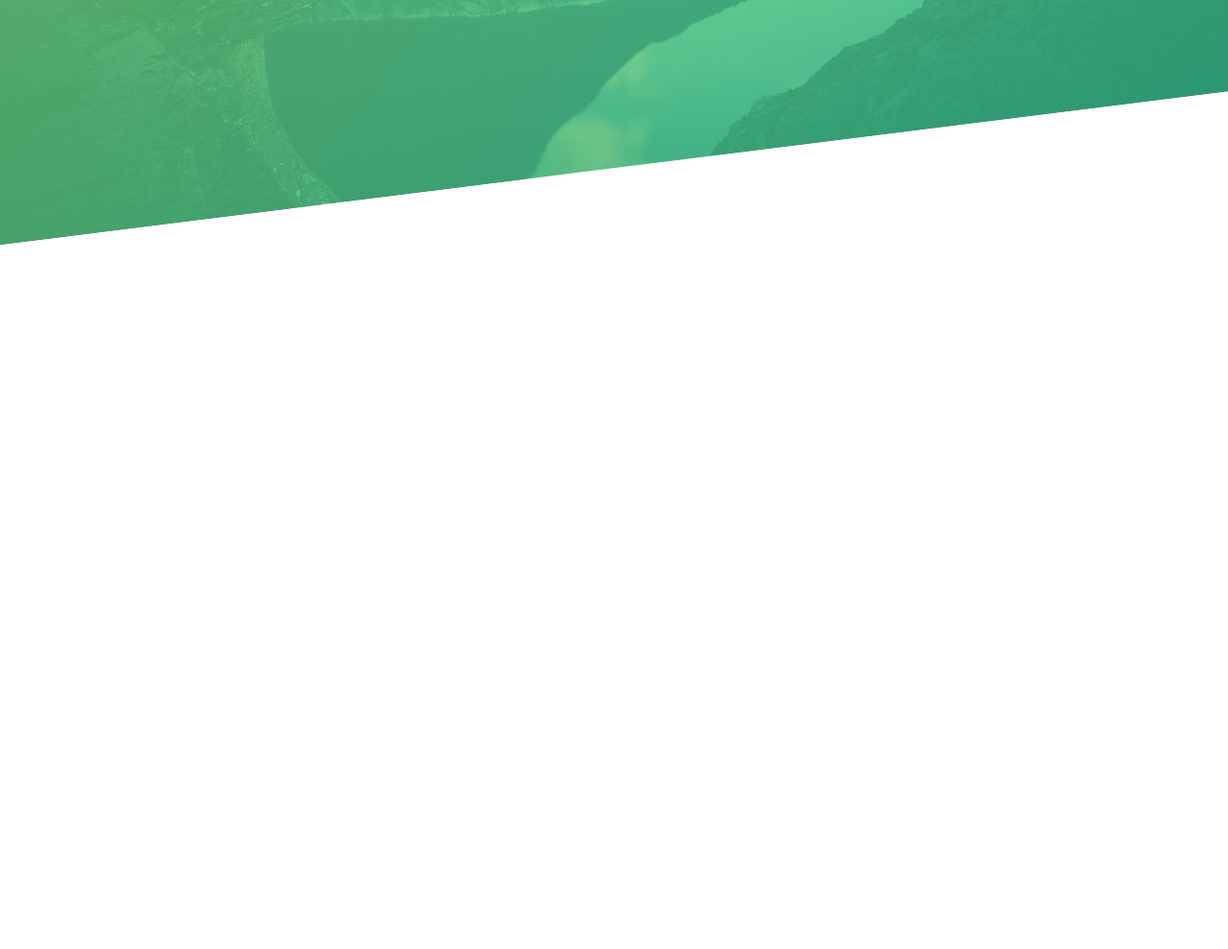
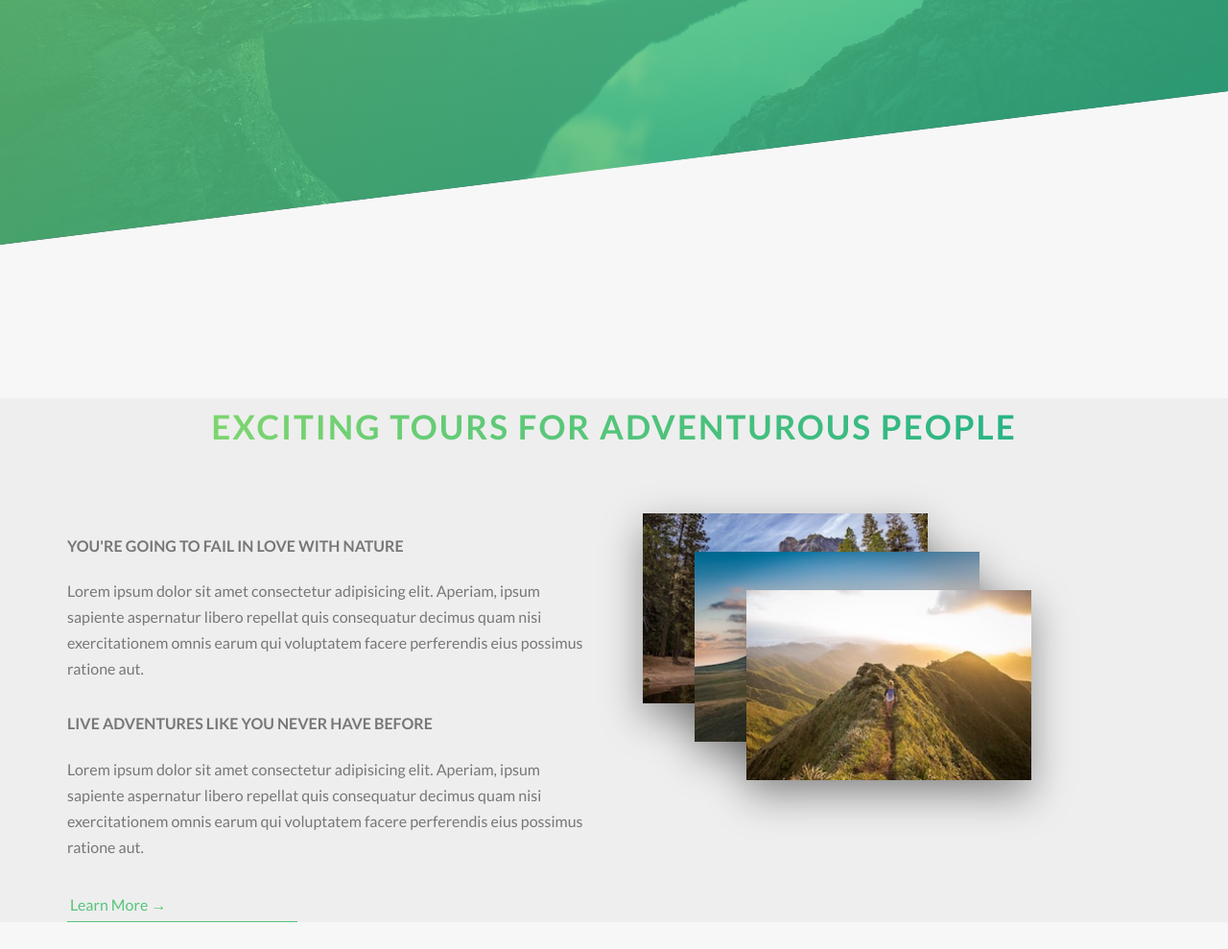
Before and after one commit to Joao010/natours, a website: page index.html in a window 1280 px wide. Shown: the part 505-1494 px from the top of the page at 96% size. Before the commit the page ends 800 px from the top, so only its background shows below. Drawn offline with Linux system fonts and the light colour scheme.

Commit message:
building the about section & fixed some bugs

```diff
--- a/index.html
+++ b/index.html
@@ -1,5 +1,6 @@
 <!DOCTYPE html>
 <html lang="en">
+
 <head>
   <meta charset="UTF-8">
   <meta http-equiv="X-UA-Compatible" content="IE=edge">
@@ -13,10 +14,11 @@
 
   <title>Natours | Exciting tours for adventurous people</title>
 </head>
+
 <body>
   <header class="header">
     <div class="header__logo-box">
-      <img src="img/logo-white.png" alt="Logo" class="header__logo"/>
+      <img src="img/logo-white.png" alt="Logo" class="header__logo" />
     </div>
 
     <div class="header__text-box">
@@ -28,5 +30,42 @@
       <a href="#" class="btn btn--white btn--animated">discover our tours</a>
     </div>
   </header>
+
+  <main>
+    <section class="section-about">
+      <div class="u-center-text u-margin-bottom-big">
+        <h2 class="heading-secondary">
+          Exciting tours for adventurous people
+        </h2>
+      </div>
+
+      <div class="row">
+        <div class="col-1-of-2">
+          <h3 class="heading-tertiary u-margin-bottom-small">
+            You're going to fail in love with nature
+          </h3>
+          <p class="paragraph">
+            Lorem ipsum dolor sit amet consectetur adipisicing elit. Aperiam, ipsum sapiente aspernatur libero repellat quis consequatur decimus quam nisi exercitationem omnis earum qui voluptatem facere perferendis eius possimus ratione aut.
+          </p>
+
+          <h3 class="heading-tertiary u-margin-bottom-small">
+            Live adventures like you never have before
+          </h3>
+          <p class="paragraph">
+            Lorem ipsum dolor sit amet consectetur adipisicing elit. Aperiam, ipsum sapiente aspernatur libero repellat quis consequatur decimus quam nisi exercitationem omnis earum qui voluptatem facere perferendis eius possimus ratione aut.
+          </p>
+          <a href="#" class="col-1-of-2 btn-text">Learn More &rarr;</a>
+        </div>
+        <div class="col-1-of-2">
+          <div class="composition">
+            <img src="img/nat-1.jpg" alt="Photo 1" class="composition__photo composition__photo--p1">
+            <img src="img/nat-2.jpg" alt="Photo 2" class="composition__photo composition__photo--p2">
+            <img src="img/nat-3.jpg" alt="Photo 3" class="composition__photo composition__photo--p3">
+          </div>
+        </div>
+      </div>
+    </section>
+  </main>
 </body>
+
 </html>
--- a/sass/abstracts/_variables.scss
+++ b/sass/abstracts/_variables.scss
@@ -3,9 +3,13 @@ $color-primary: #55c57a;
 $color-primary-light: #7ed56f;
 $color-primary-dark: #28b485;
 
+$color-grey-light-1: #f7f7f7;
+
 $color-grey-dark: #777;
 $color-white: #fff;
 $color-black: #000;
+
+$default-font-size: 1.6rem;
 
 // GRID
 $grid-width: 114rem;
--- a/sass/base/_base.scss
+++ b/sass/base/_base.scss
@@ -12,4 +12,5 @@ html {
 
 body {
   box-sizing: border-box;
+  background: $color-grey-light-1;
 }
--- a/sass/base/_typography.scss
+++ b/sass/base/_typography.scss
@@ -40,3 +40,34 @@ body {
     letter-spacing: 1.75rem;
   }
 }
+
+.heading-secondary {
+  font-size: 3.5rem;
+  text-transform: uppercase;
+  font-weight: 700;
+  display: inline-block;
+  background-image: linear-gradient(to right, $color-primary-light, $color-primary-dark);
+  -webkit-background-clip: text;
+  color: transparent;
+  letter-spacing: 2px;
+  transition: all .2s;
+
+  &:hover {
+    transform: skewY(2deg) skewX(15deg) scale(1.1);
+    text-shadow: .5rem 1rem 2rem rgba($color-black, .2);
+  }
+}
+
+.heading-tertiary {
+  font-size: $default-font-size;
+  font-weight: 700;
+  text-transform: uppercase;
+}
+
+.paragraph {
+  font-size: $default-font-size;
+
+  &:not(:last-child) {
+    margin-bottom: 3rem;
+  }
+}
--- a/sass/base/_utils.scss
+++ b/sass/base/_utils.scss
@@ -0,0 +1,15 @@
+.u-center-text {
+  text-align: center;
+}
+
+.u-margin-bottom-small {
+  margin-bottom: 2rem;
+}
+
+.u-margin-bottom-medium {
+  margin-bottom: 4rem;
+}
+
+.u-margin-bottom-big {
+  margin-bottom: 8rem;
+}
--- a/sass/components/_button.scss
+++ b/sass/components/_button.scss
@@ -15,7 +15,7 @@
 
   &:hover {
     transform: translateY(-3px);
-    box-shadow: 0 1rem 2rem rgba($color-black,.2);
+    box-shadow: 0 1rem 2rem rgba($color-black, .2);
 
     &::after {
       transform: scaleX(1.4) scaleY(1.6);
@@ -24,8 +24,8 @@
   }
 
   &:active {
-    transform: translateY(10rem);
-    box-shadow: 0 .5rem 1rem rgba($color-black,.2);
+    transform: translateY(3px);
+    box-shadow: 0 .5rem 1rem rgba($color-black, .2);
   }
 
   &::after {
@@ -52,3 +52,28 @@
     animation-fill-mode: backwards;
   }
 }
+
+.btn-text {
+  &:link,
+  &:visited {
+    font-size: 1.6rem;
+    color: $color-primary;
+    display: inline-block;
+    text-decoration: none;
+    border-bottom: 1px solid $color-primary;
+    padding: 3px;
+    transition: all .2s;
+  }
+
+  &:hover {
+    background: $color-primary;
+    color: $color-white;
+    box-shadow: 0 1rem 2rem rgba($color-black, .15);
+    transform: translateX(-2px);
+  }
+
+  &:active {
+    box-shadow: 0 1rem 2rem rgba($color-black, .15);
+    transform: translateX(0);
+  }
+}
--- /dev/null
+++ b/sass/components/_composition.scss
@@ -0,0 +1,39 @@
+.composition {
+  position: relative;
+  left: 0; top: 0;
+
+  &__photo {
+    width: 55%;
+    box-shadow: 0 1.5rem 4rem rgba($color-black, .4);
+    position: absolute;
+    z-index: 10;
+    transition: all .2s;
+    outline-offset: 2rem;
+
+    &--p1 {
+      left: 0;
+      top: -2rem;
+    }
+
+    &--p2 {
+      left: 10%;
+      top: 2rem;
+    }
+
+    &--p3 {
+      left: 20%;
+      top: 6rem;
+    }
+
+    &:hover {
+      outline: 1.5rem solid $color-primary;
+      transform: scale(1.05) translateY(-.5rem);
+      box-shadow: 0 2.5rem 4rem rgba($color-black, .5);
+      z-index: 20;
+    }
+  }
+
+  &:hover &__photo:not(:hover) {
+    transform: scale(.9);
+  }
+}
--- a/sass/layout/_grid.scss
+++ b/sass/layout/_grid.scss
@@ -1,6 +1,5 @@
 .row {
   max-width: $grid-width;
-  background: #eee;
   margin: 0 auto;
   margin-bottom: $gutter-vertical;
 
@@ -11,7 +10,6 @@
   @include clearfix;
 
   [class^="col-"] {
-    background: orangered;
     float: left;
 
     &:not(:last-child) {
@@ -20,7 +18,7 @@
   }
 
   .col-1-of-2 {
-    width: calc((100% - $gutter-horizontal) / 2);
+    width: calc((100% - #{$gutter-horizontal}) / 2);
   }
   .col-1-of-3 {
     width: calc((100% - 2 * #{$gutter-horizontal}) / 3);
--- a/sass/main.scss
+++ b/sass/main.scss
@@ -8,7 +8,9 @@
 @import "base/utils";
 
 @import "components/button";
+@import "components/composition";
 
 @import "layout/header";
+@import "layout/grid";
 
 @import "pages/home";
--- a/sass/pages/_home.scss
+++ b/sass/pages/_home.scss
@@ -0,0 +1,5 @@
+.section-about {
+  background: #eee;
+  color: 25rem 0;
+  margin-top: 20vh;
+}
```
Also changed, not shown: css/style.css.
